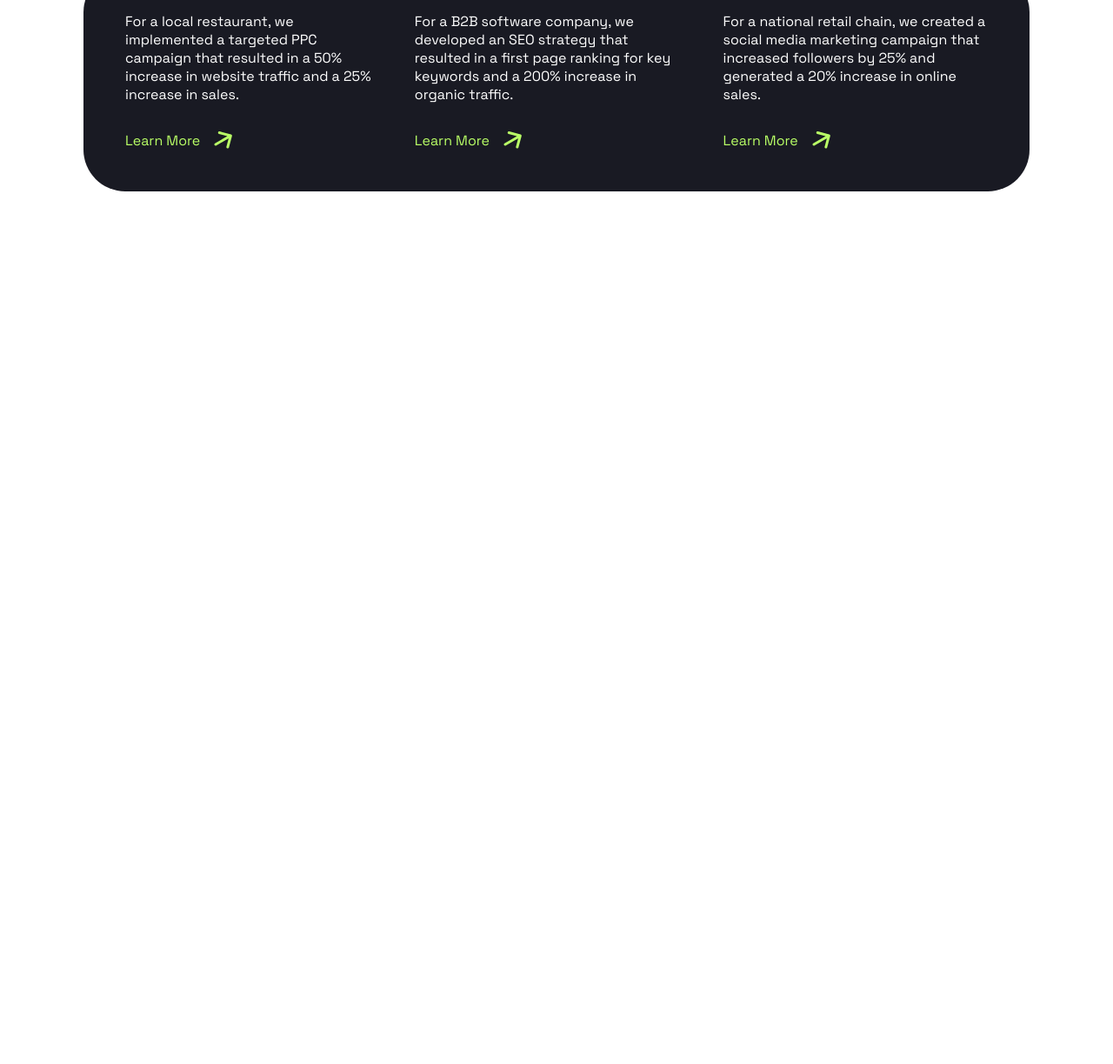
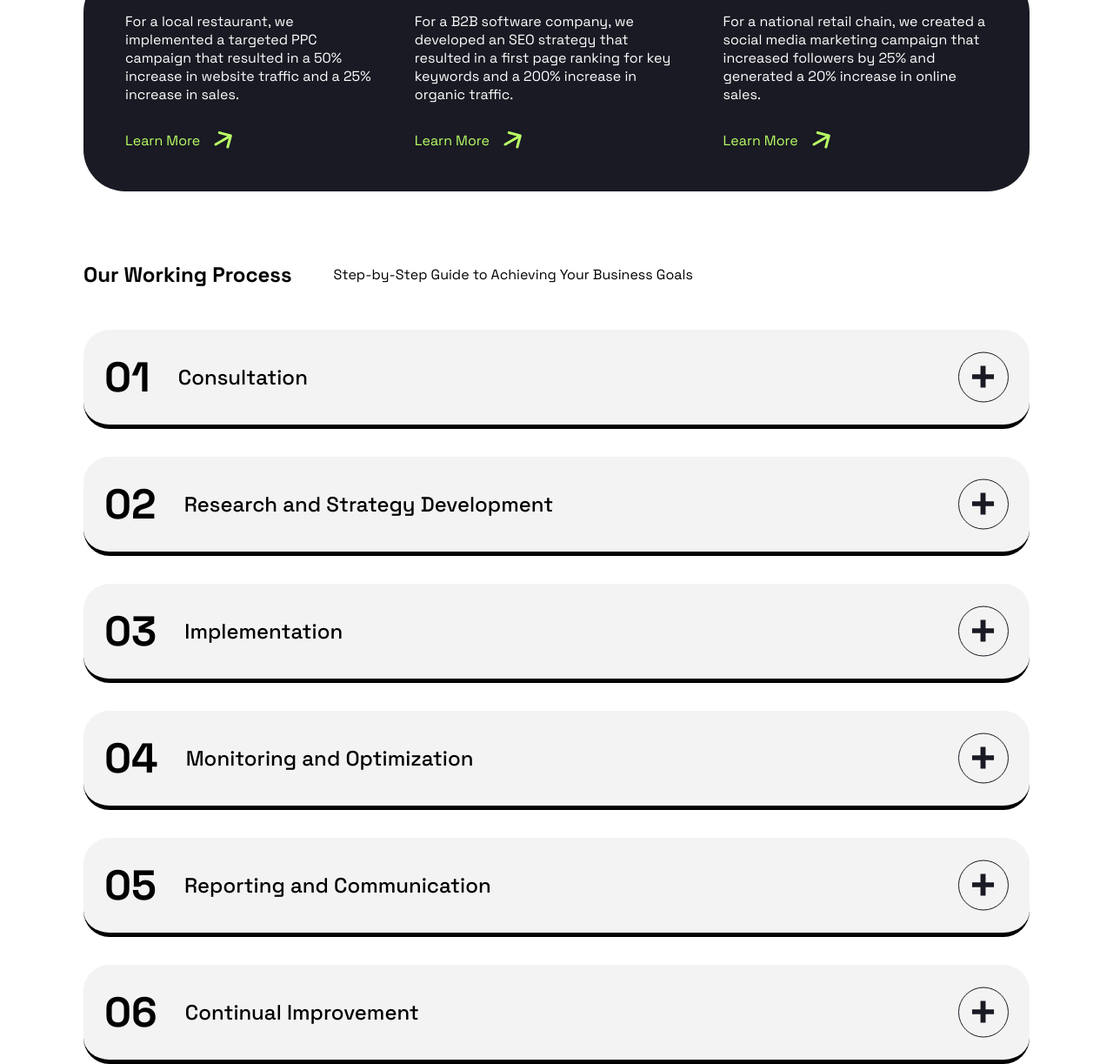
Before and after one commit to StoicInsight/Positivus, a website built with Vite: page index.html in a window 1280 px wide. Shown: the part 2438-3661 px from the top of the page at 87% size. Before the commit the page ends 2738 px from the top, so only its background shows below. Built offline with nearby package versions, Linux system fonts and the light colour scheme.

Commit message:
process section

```diff
--- a/index.html
+++ b/index.html
@@ -193,6 +193,78 @@
     </div>
   </section>
 
+  <section class="process">
+    <div class="container">
+      <div class="process-wrap">
+        <div class="process-head">
+          <h1>Our Working Process</h1>
+          <p> Step-by-Step Guide to Achieving Your Business Goals </p>
+        </div>
+        <div class="process-items">
+          <div class="process-item">
+            <div class="process-top">
+              <div class="process-top-text">
+                <h1>01</h1>
+                <h5>Consultation</h5>
+              </div>
+              <img src="./assets/icons/plus-icon.svg" alt="">
+            </div>
+            <div class="process-bottom"></div>
+          </div>
+          <div class="process-item">
+            <div class="process-top">
+              <div class="process-top-text">
+                <h1>02</h1>
+                <h5>Research and Strategy Development</h5>
+              </div>
+              <img src="./assets/icons/plus-icon.svg" alt="">
+            </div>
+            <div class="process-bottom"></div>
+          </div>
+          <div class="process-item">
+            <div class="process-top">
+              <div class="process-top-text">
+                <h1>03</h1>
+                <h5>Implementation</h5>
+              </div>
+              <img src="./assets/icons/plus-icon.svg" alt="">
+            </div>
+            <div class="process-bottom"></div>
+          </div>
+          <div class="process-item">
+            <div class="process-top">
+              <div class="process-top-text">
+                <h1>04</h1>
+                <h5>Monitoring and Optimization</h5>
+              </div>
+              <img src="./assets/icons/plus-icon.svg" alt="">
+            </div>
+            <div class="process-bottom"></div>
+          </div>
+          <div class="process-item">
+            <div class="process-top">
+              <div class="process-top-text">
+                <h1>05</h1>
+                <h5>Reporting and Communication</h5>
+              </div>
+              <img src="./assets/icons/plus-icon.svg" alt="">
+            </div>
+            <div class="process-bottom"></div>
+          </div>
+          <div class="process-item">
+            <div class="process-top">
+              <div class="process-top-text">
+                <h1>06</h1>
+                <h5>Continual Improvement</h5>
+              </div>
+              <img src="./assets/icons/plus-icon.svg" alt="">
+            </div>
+            <div class="process-bottom"></div>
+          </div>
+        </div>
+      </div>
+    </div>
+  </section>
 
 
 
--- a/styles/input.sass
+++ b/styles/input.sass
@@ -229,6 +229,37 @@ $gray: #F3F3F3
         border: none
         color: $green
 
+// PROCESSS ------------------------------------------------------------------
+.process-wrap
+  .process-head
+    display: flex
+    align-items: center
+    gap: 3rem
+    padding: 0 0 3rem 0
+  .process-items
+    display: flex
+    flex-direction: column
+    gap: 2rem
+    .process-item
+      padding: 1.5rem
+      border-radius: 30px
+      background-color: $gray
+      border-bottom: 5px solid $black
+      cursor: pointer
+
+.process-top
+  display: flex
+  justify-content: space-between
+  .process-top-text
+    display: flex
+    align-items: center
+    gap: 2rem
+    h1
+      font-size: 3rem
+    h5
+      font-size: 1.5rem
+      font-weight: 500
+
 // MEDIA QUERIES----------------------------------------------------------------
 @media screen and (max-width: 350px)
   // nav
```
Also changed, not shown: assets/icons/minus-icon.svg (added), assets/icons/plus-icon.svg (added), styles/output.css, 1 other file.
